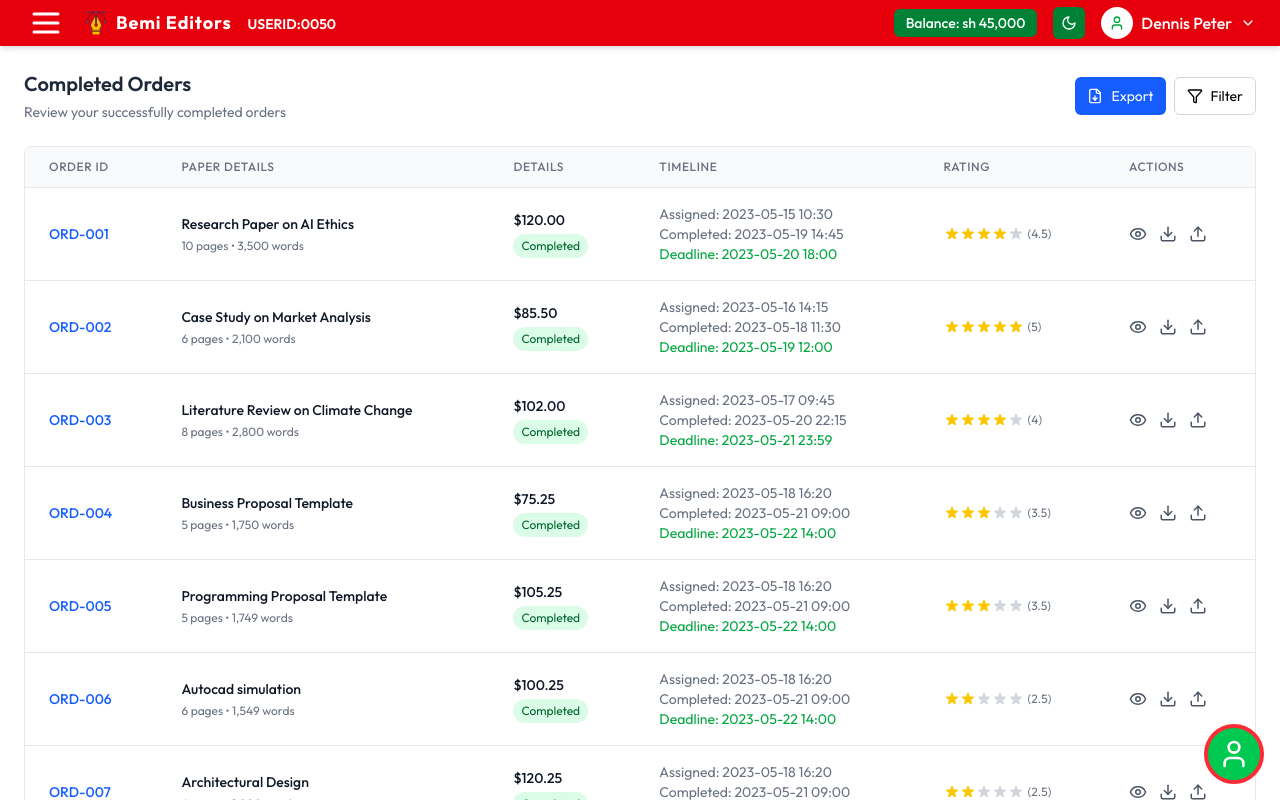
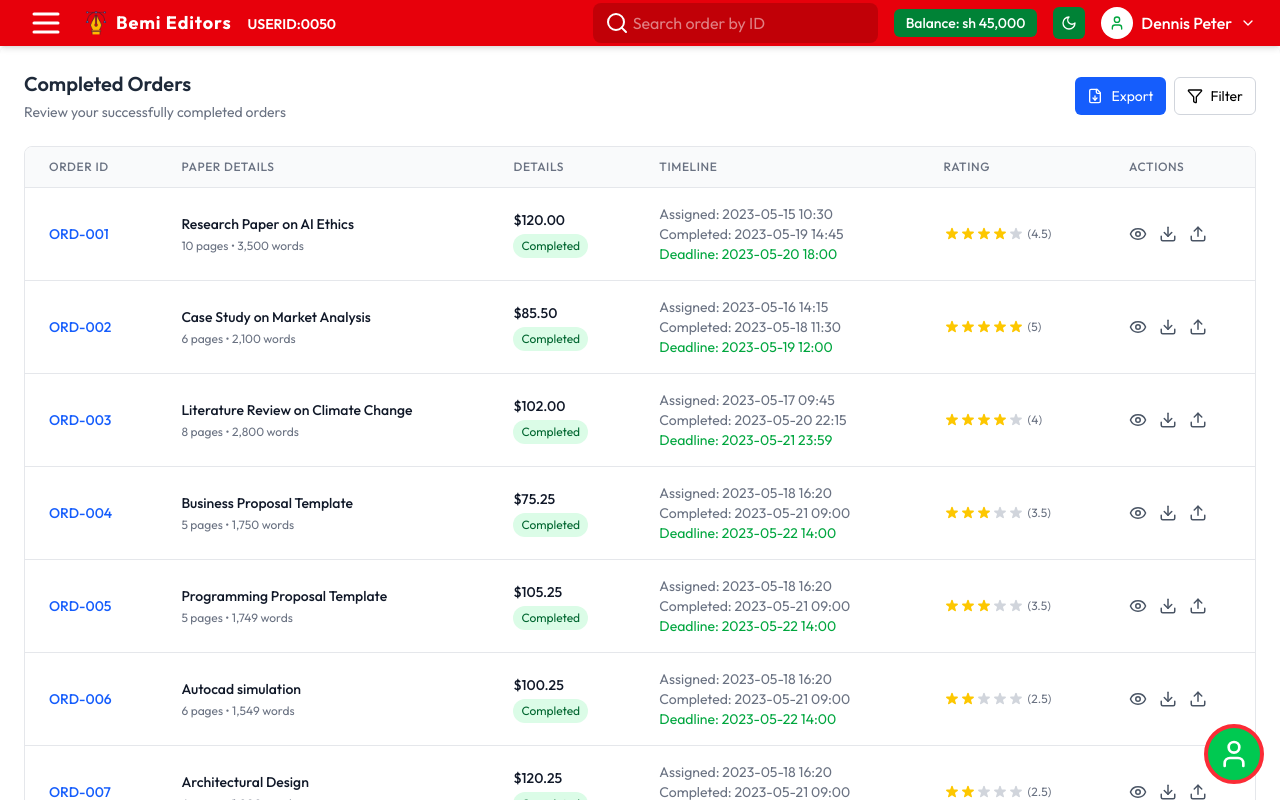
Before and after one commit to Ritahchanger/penpal, a Next.js app in the folder frontend/: page /user/dashboard/orders/completed in a window 1280 px wide. Shown: the top 800 px of the page. Built offline with nearby package versions, Linux system fonts and the light colour scheme.

Commit message:
Updates on the searchbar

```diff
--- a/frontend/src/components/useraccount/Navbar.tsx
+++ b/frontend/src/components/useraccount/Navbar.tsx
@@ -4,6 +4,8 @@ import { Menu, User, ChevronDown, ChevronUp, X, Moon } from "lucide-react";
 import { useSidebar } from "@/app/Context/SidebarContext/SidebarContext";
 import Link from "next/link";
 import Image from "next/image";
+
+import { Search } from "lucide-react";
 
 const Navbar = () => {
   const { toggleSidebar, isOpen } = useSidebar();
@@ -42,6 +44,16 @@ const Navbar = () => {
             </div>
           </div>
           <div className="flex items-center space-x-4">
+            <div className="relative max-w-md mx-auto mr-[1rem]">
+              <input
+                type="text"
+                placeholder="Search order by ID"
+                className="w-full pl-10 pr-4 py-2 bg-red-700 rounded-lg  focus:outline-none focus:ring-2 focus:ring-blue-500 focus:border-blue-500"
+              />
+              <div className="absolute inset-y-0 left-0 flex items-center pl-3 pointer-events-none">
+                <Search color="white"/>
+              </div>
+            </div>
             <div className="hidden md:flex items-center bg-green-700 px-3 py-1 rounded-md">
               <span className="text-sm font-medium">Balance: sh 45,000</span>
             </div>
```
